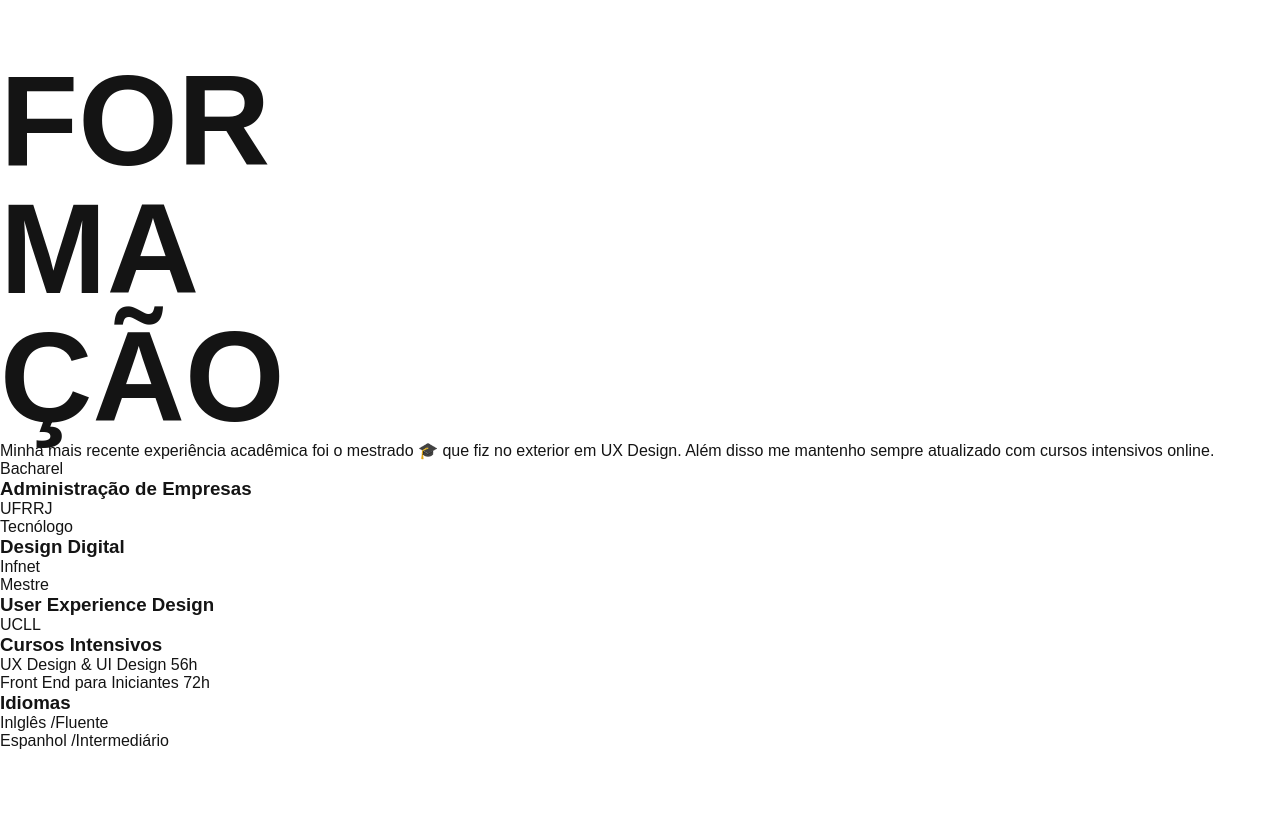
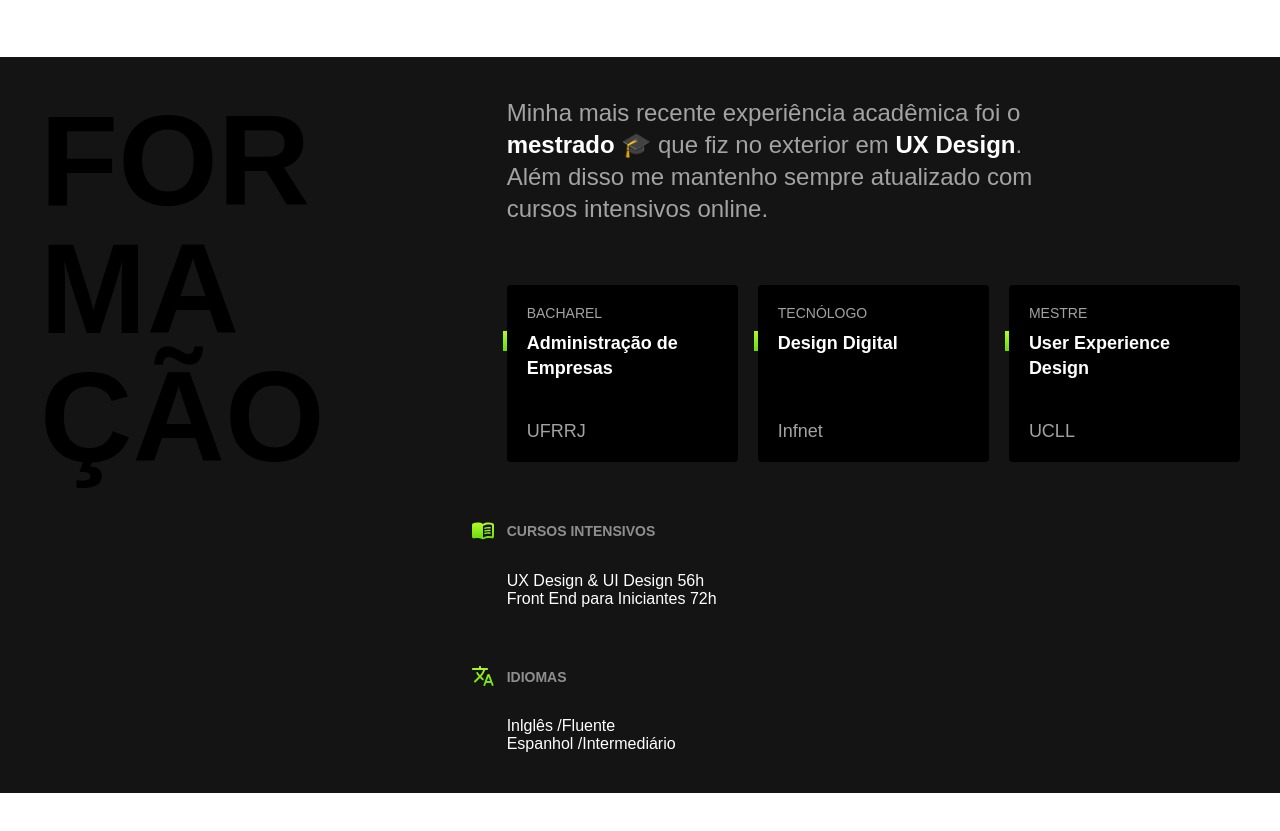
Before and after one commit to felipe-portifolio/origamid-p1-portfolio, a plain HTML site: page index.html in a window 1280 px wide. Shown: the part 1410-2241 px from the top of the page. Drawn offline with Linux system fonts and the light colour scheme.

Commit message:
09 - formacao css desktop ok

```diff
--- /dev/null
+++ b/css/formacao.css
@@ -0,0 +1,102 @@
+.formacao {
+  background-color: #141414;
+  color: #fff;
+}
+.formacao-container {
+  max-width: 1200px;
+  padding: 40px 20px;
+  margin: 0 auto;
+  display: grid;
+  grid-template-columns: 1fr 2fr;
+  gap: 100px;
+}
+
+.formacao .subtitulo {
+  color: #000;
+}
+
+.formacao-texto {
+  font-size: 1.5rem;
+  line-height: 1.33;
+  max-width: 40ch;
+  margin-bottom: 60px;
+  color: #a3a3a3;
+}
+
+.formacao-texto strong {
+  color: #fff;
+}
+
+.faculdade-lista {
+  display: flex;
+  flex-wrap: wrap;
+  gap: 20px;
+  margin-bottom: 60px;
+}
+
+.faculdade {
+  flex: 1;
+  background: #000;
+  padding: 20px;
+  border-radius: 4px;
+  display: flex;
+  flex-direction: column;
+}
+
+.faculdade-tipo {
+  font-size: 0.875rem;
+  text-transform: uppercase;
+  color: #a3a3a3;
+  margin-bottom: 10px;
+}
+
+.faculdade-curso {
+  flex: 1;
+  font-size: 1.125rem;
+  line-height: 1.4;
+  margin-bottom: 40px;
+  position: relative;
+}
+.faculdade-curso::before {
+  content: "";
+  display: block;
+  width: 4px;
+  height: 20px;
+  background: linear-gradient(#b6f829, #67dd0a);
+  position: absolute;
+  left: -24px;
+}
+
+.faculdade-instituicao {
+  font-size: 1.125rem;
+  color: #a3a3a3;
+}
+
+.cursos {
+  margin-bottom: 60px;
+}
+
+.formacao-extra h3 {
+  font-size: 0.875rem;
+  line-height: 1.4;
+  color: #8f8f8f;
+  text-transform: uppercase;
+  margin-bottom: 30px;
+  position: relative;
+}
+
+.formacao-extra h3::before {
+  display: block;
+  content: "";
+  width: 24px;
+  height: 24px;
+  position: absolute;
+  left: -36px;
+  top: -4px;
+}
+.cursos h3::before {
+  background: url("../img/cursos.svg") no-repeat center center;
+}
+.idiomas h3::before {
+  background: url("../img/idiomas.svg") no-repeat center center;
+}
--- a/css/style.css
+++ b/css/style.css
@@ -2,3 +2,4 @@
 @import "./header.css";
 @import "./introducao.css";
 @import "./experiencia.css";
+@import "./formacao.css";
--- a/index.html
+++ b/index.html
@@ -94,8 +94,9 @@
 
         <div>
           <p class="formacao-texto">
-            Minha mais recente experiência acadêmica foi o mestrado 🎓 que fiz
-            no exterior em UX Design. Além disso me mantenho sempre atualizado
+            Minha mais recente experiência acadêmica foi o
+            <strong>mestrado</strong> 🎓 que fiz no exterior em
+            <strong>UX Design</strong>. Além disso me mantenho sempre atualizado
             com cursos intensivos online.
           </p>
           <ul class="faculdade-lista">
```
